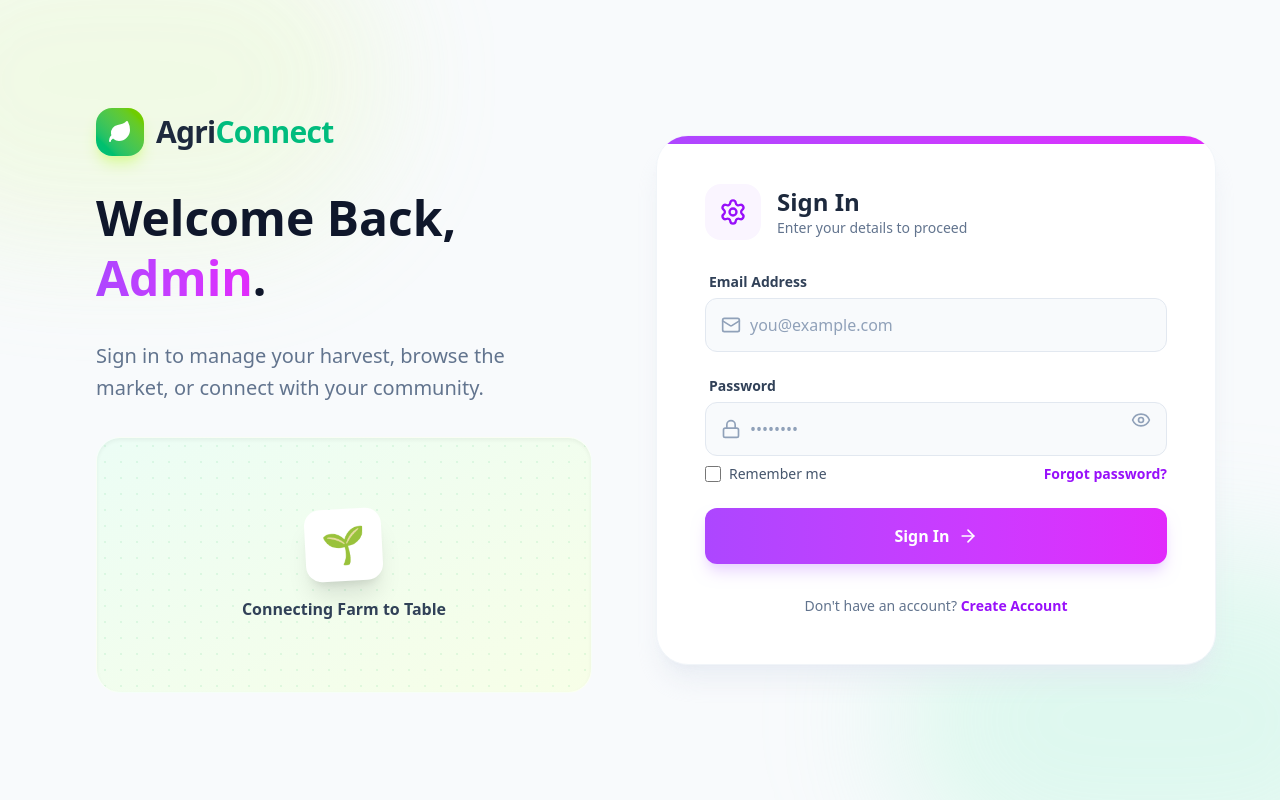
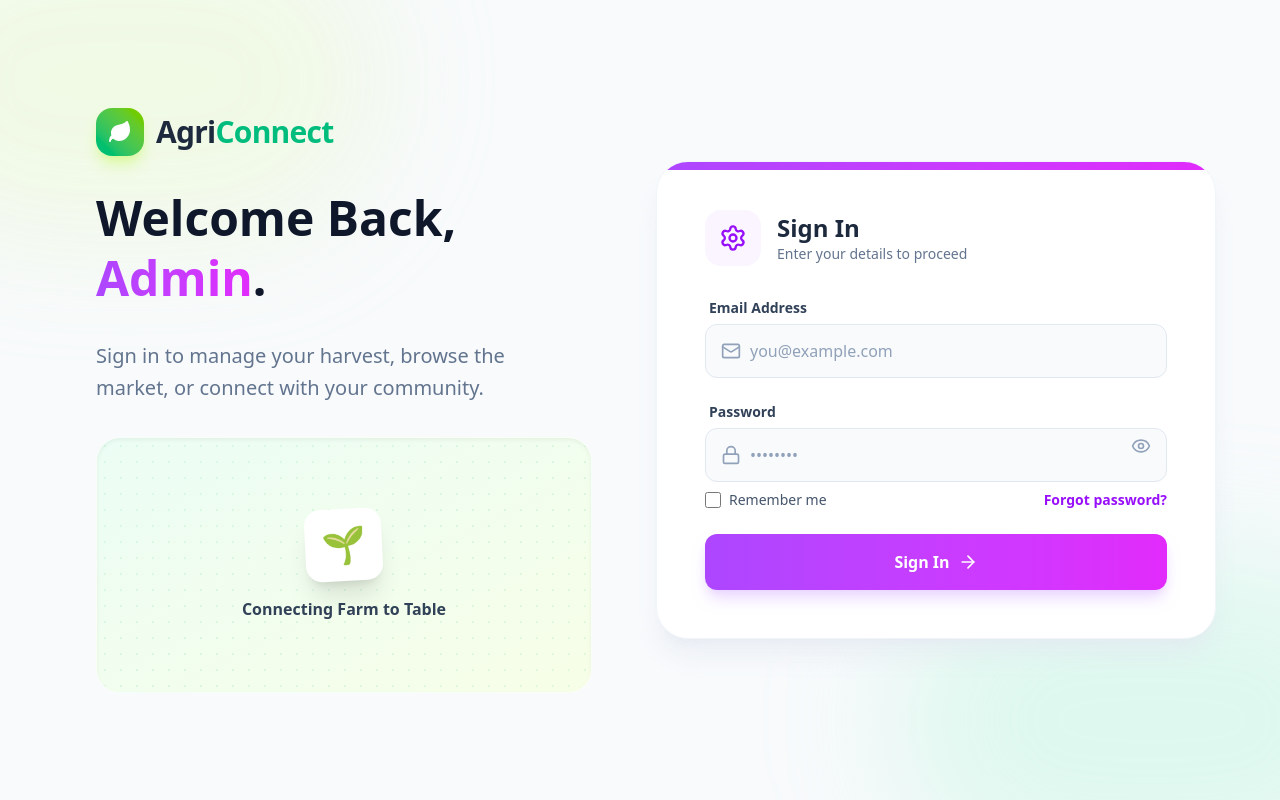
Before and after one commit to dmarklouil21/AgriConnect, a React (Vite) app in the folder frontend/: page /login/admin in a window 1280 px wide. Built offline with nearby package versions, Linux system fonts and the light colour scheme; the HTML template or start-up script is replaced by a standard one.

Commit message:
remove register link for admin

```diff
--- a/frontend/src/components/auth/Login.jsx
+++ b/frontend/src/components/auth/Login.jsx
@@ -154,12 +154,16 @@ const Login = () => {
           </button>
         </form>
 
+        {actualUserType !== 'admin' ? (
           <div className="mt-8 text-center text-sm text-slate-500">
             Don't have an account?{' '}
+            {/* {actualUserType !== 'admin' ? ( */}
             <Link to={`/register/${actualUserType}`} className={`font-bold ${theme.text} hover:underline`}>
               Create Account
             </Link>
+            {/* ) : null} */}
           </div>
+        ) : null}
       </div>
     </AuthLayout>
   );
```
Also changed, not shown: 5 other files (tests, documents, lock files or other folders). Lines whose indentation alone changed are shown as unchanged.
